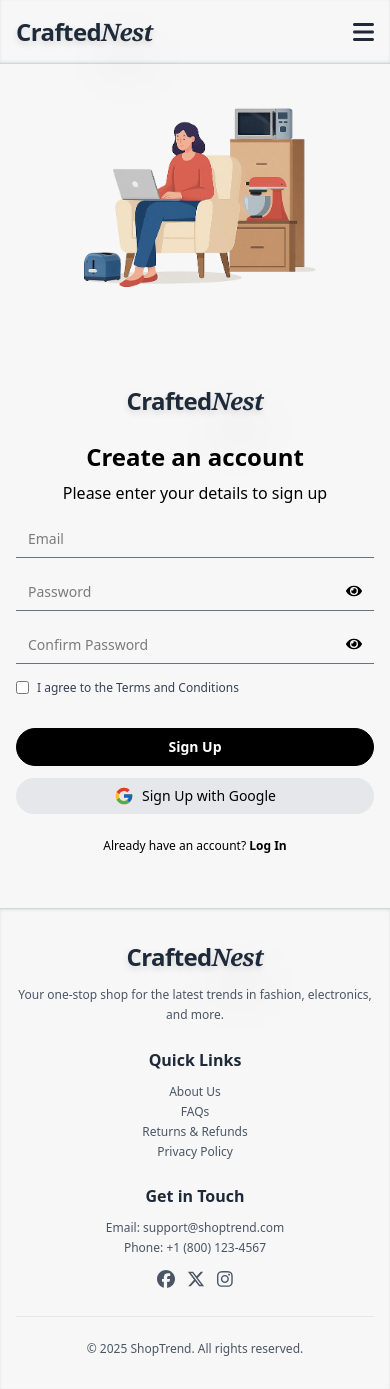
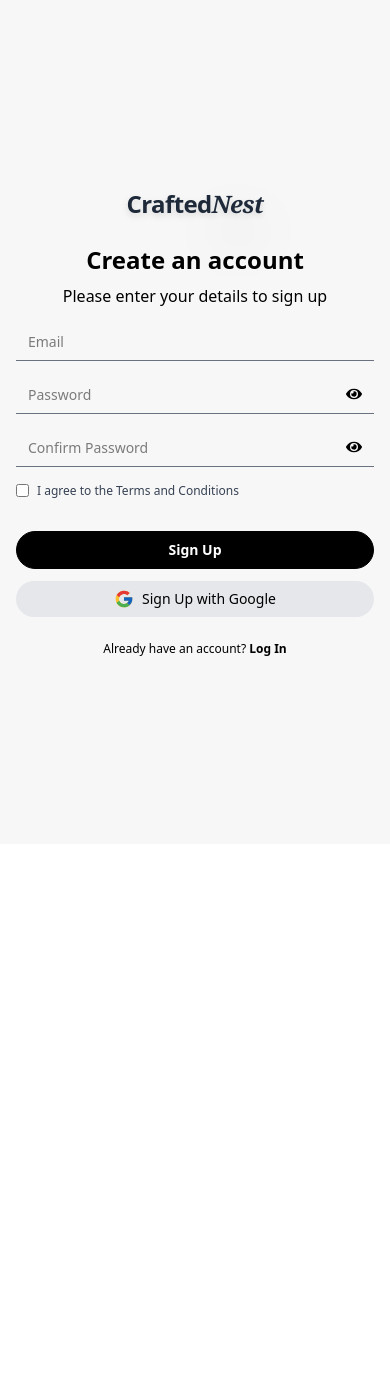
Before and after one commit to Sujal3350/CraftedNest-E-commerce, a React (Vite) app: page /signup in a window 390 px wide. After the commit the page ends 844 px from the top, so only its background shows below. Built offline with nearby package versions, Linux system fonts and the light colour scheme.

Commit message:
update user sign up page

```diff
--- a/src/Components/Signup/Signup.jsx
+++ b/src/Components/Signup/Signup.jsx
@@ -54,7 +54,7 @@
   return (
     <div className="flex flex-col md:flex-row h-screen font-poppins bg-[#F7F7F7]">
       {/* Left Side Image */}
-      <div className="flex-1 bg-[#F7F7F7] flex justify-center items-center p-4 md:p-0 order-1 md:order-none">
+      <div className="hidden md:flex flex-1 bg-[#F7F7F7] justify-center items-center p-4 md:p-0 order-1 md:order-none">
         <img src={Image} alt="Signup visual" className="w-64 sm:w-80 md:w-[400px]" />
       </div>
 
--- a/src/Components/User/User.jsx
+++ b/src/Components/User/User.jsx
@@ -35,7 +35,7 @@
   return (
     <div className="flex flex-col md:flex-row h-screen font-poppins bg-[#F7F7F7]">
       {/* Left Side Image */}
-      <div className="flex-1 bg-[#F7F7F7] flex justify-center items-center p-4 md:p-0 order-1 md:order-none">
+      <div className="hidden md:flex flex-1 bg-[#F7F7F7] justify-center items-center p-4 md:p-0 order-1 md:order-none">
         <img src={Image} alt="Login visual" className="w-64 sm:w-80 md:w-[400px]" />
       </div>
 
--- a/src/Layout.jsx
+++ b/src/Layout.jsx
@@ -1,14 +1,17 @@
-import React from 'react'
+import React, { use } from 'react'
 import Header from './Components/Header/Header'
 import Footer from './Components/Footer/Footer'
-import {Outlet} from 'react-router-dom'
+import {Outlet, useLocation} from 'react-router-dom'
 
-function Layout() {
+const Layout = () => {
+  const location=useLocation();
+  const hideHeader = location.pathname === '/user' || location.pathname === '/signup' ;
+  const hideFooter = location.pathname === '/user' || location.pathname === '/signup';
   return (
     <>
-    <Header/>
+    {!hideHeader && <Header/>}
     <Outlet/>
-    <Footer/>
+    {!hideFooter && <Footer/>}
     </>
   )
 }
```
